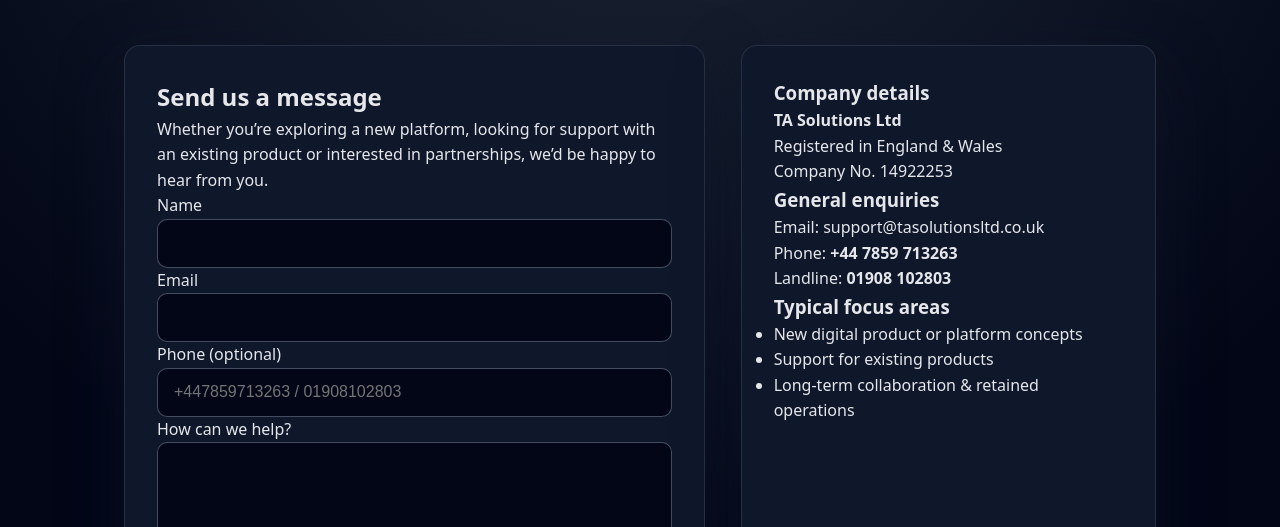
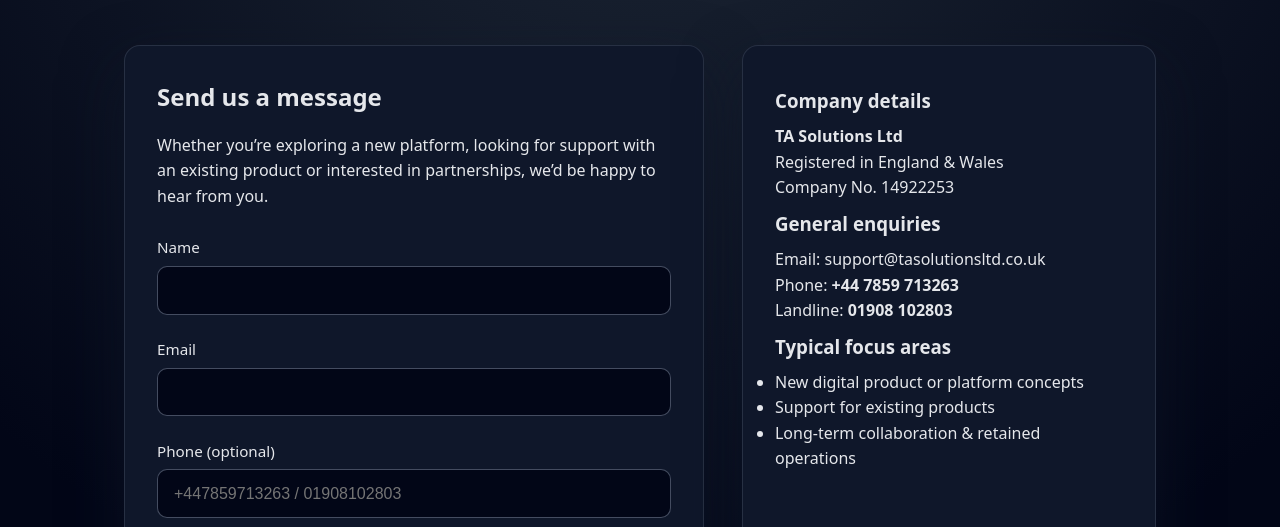
Before and after one commit to tobisky247/TA-solutions-website, a plain HTML site: page contact/index.html in a window 1280 px wide. Shown: the part 273-800 px from the top of the page. Drawn offline with Linux system fonts and the light colour scheme.

Commit message:
Update styles.css

```diff
--- a/styles.css
+++ b/styles.css
@@ -364,3 +364,53 @@
       grid-template-columns: 1fr;
     }
   }
+
+/* CONTACT PAGE FIXES */
+.contact-grid {
+    display: grid;
+    grid-template-columns: 1.4fr 1fr;
+    gap: 2.4rem;
+    margin-top: 2.5rem;
+}
+
+.contact-card h2 {
+    margin-bottom: 1rem;
+}
+
+.contact-card p.muted {
+    margin-bottom: 1.6rem;
+}
+
+.contact-form .form-group {
+    margin-bottom: 1.4rem;
+}
+
+.contact-form label {
+    font-size: 0.95rem;
+    font-weight: 500;
+    margin-bottom: 0.4rem;
+    display: block;
+}
+
+.contact-form input,
+.contact-form textarea {
+    width: 100%;
+    padding: 0.9rem 1rem;
+    border-radius: 10px;
+    background: #020617;
+    border: 1px solid rgba(148,163,184,0.45);
+    color: #fff;
+    font-size: 1rem;
+}
+
+.contact-info h3 {
+    margin-top: 0.5rem;
+    margin-bottom: 0.5rem;
+}
+
+/* MOBILE FIX */
+@media (max-width: 900px) {
+    .contact-grid {
+        grid-template-columns: 1fr;
+    }
+}
```
